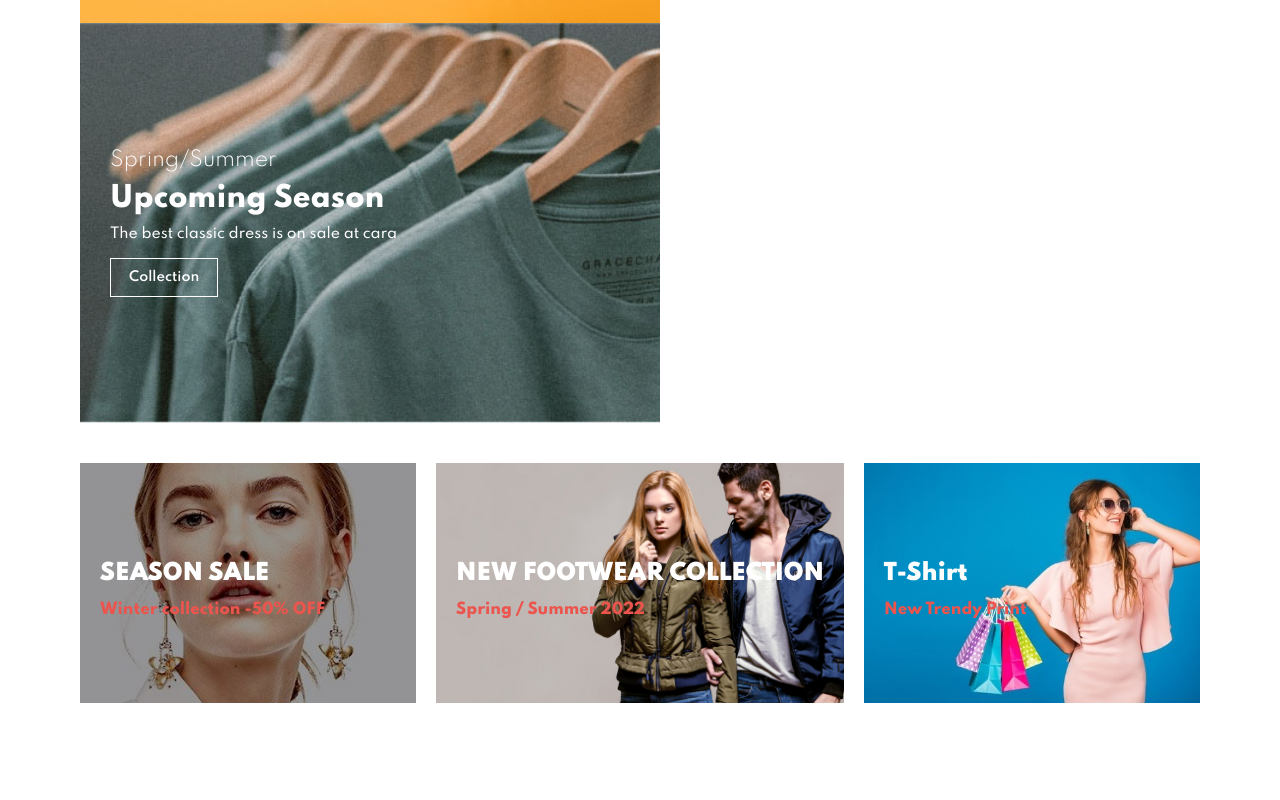
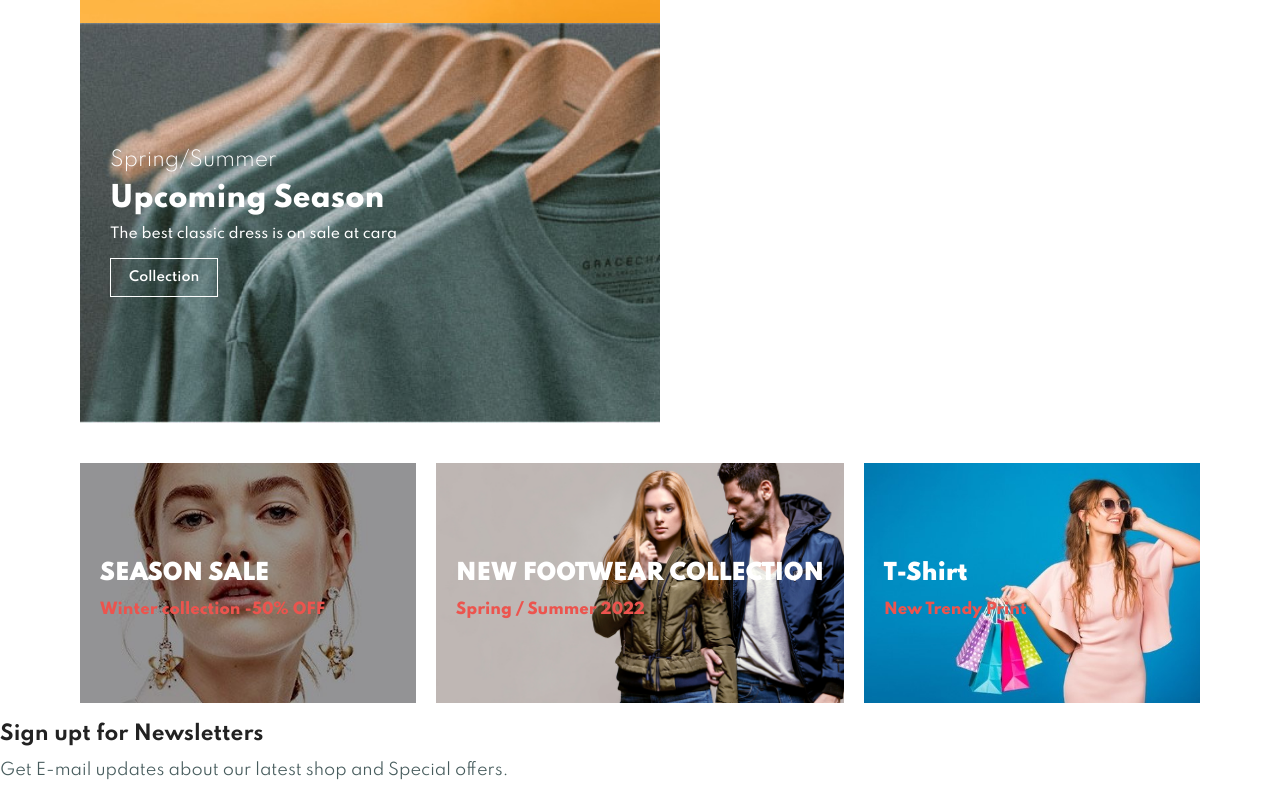
Before and after one commit to YakubuAmidu/EverydayEssential, a website: page index.html in a window 1280 px wide. Shown: the part 4153-4953 px from the top of the page. Before the commit the page ends 4876 px from the top, so only its background shows below. Drawn offline with Linux system fonts and the light colour scheme.

Commit message:
Initial commit

```diff
--- a/index.html
+++ b/index.html
@@ -386,6 +386,13 @@
       </div>
     </section>
 
+    <section id="newsletter">
+      <div class="newtext">
+        <h4>Sign upt for Newsletters</h4>
+        <p>Get E-mail updates about our latest shop and <span>Special offers.</span></p>
+      </div>
+    </section>
+
     <script src="script.js"></script>
   </body>
 </html>
```
